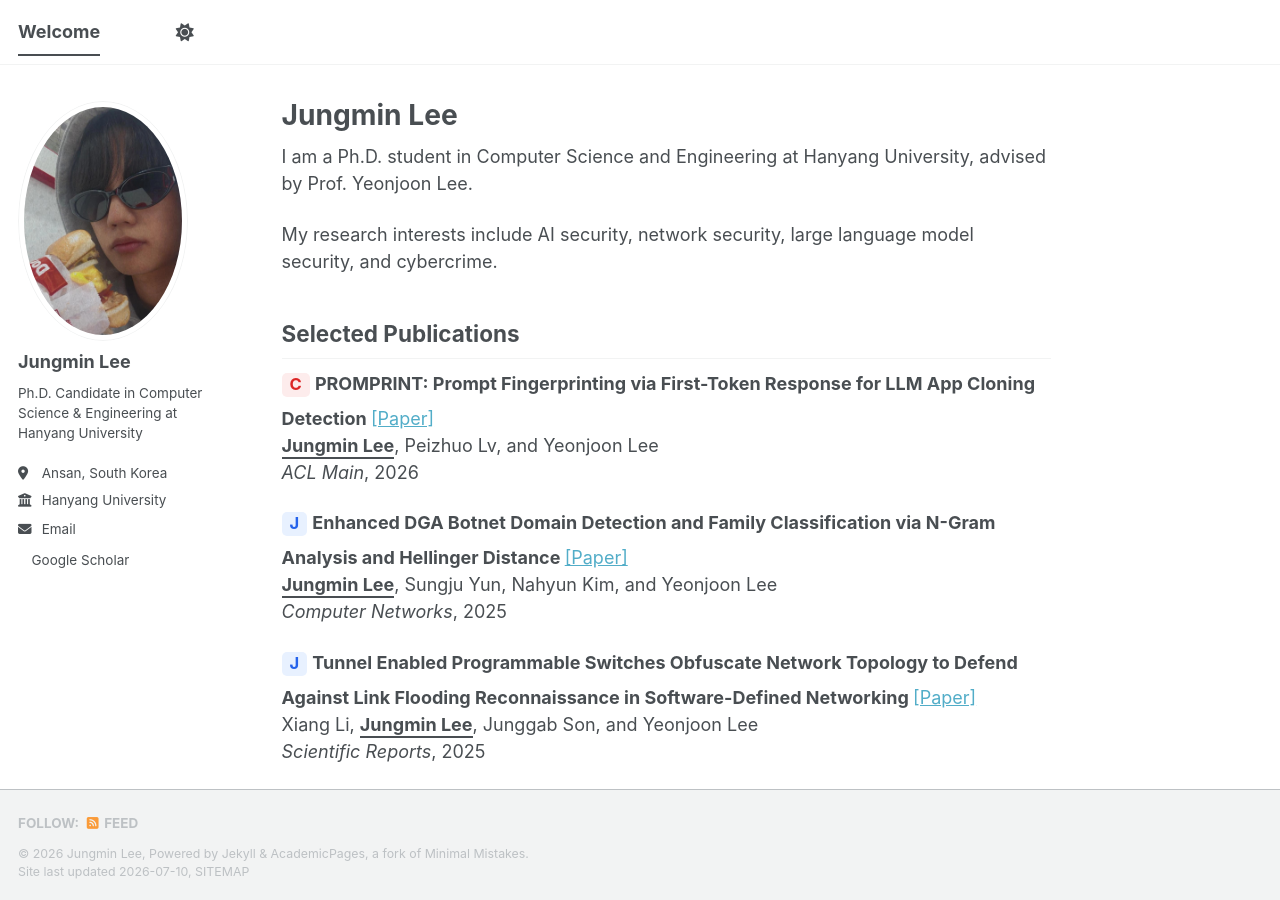
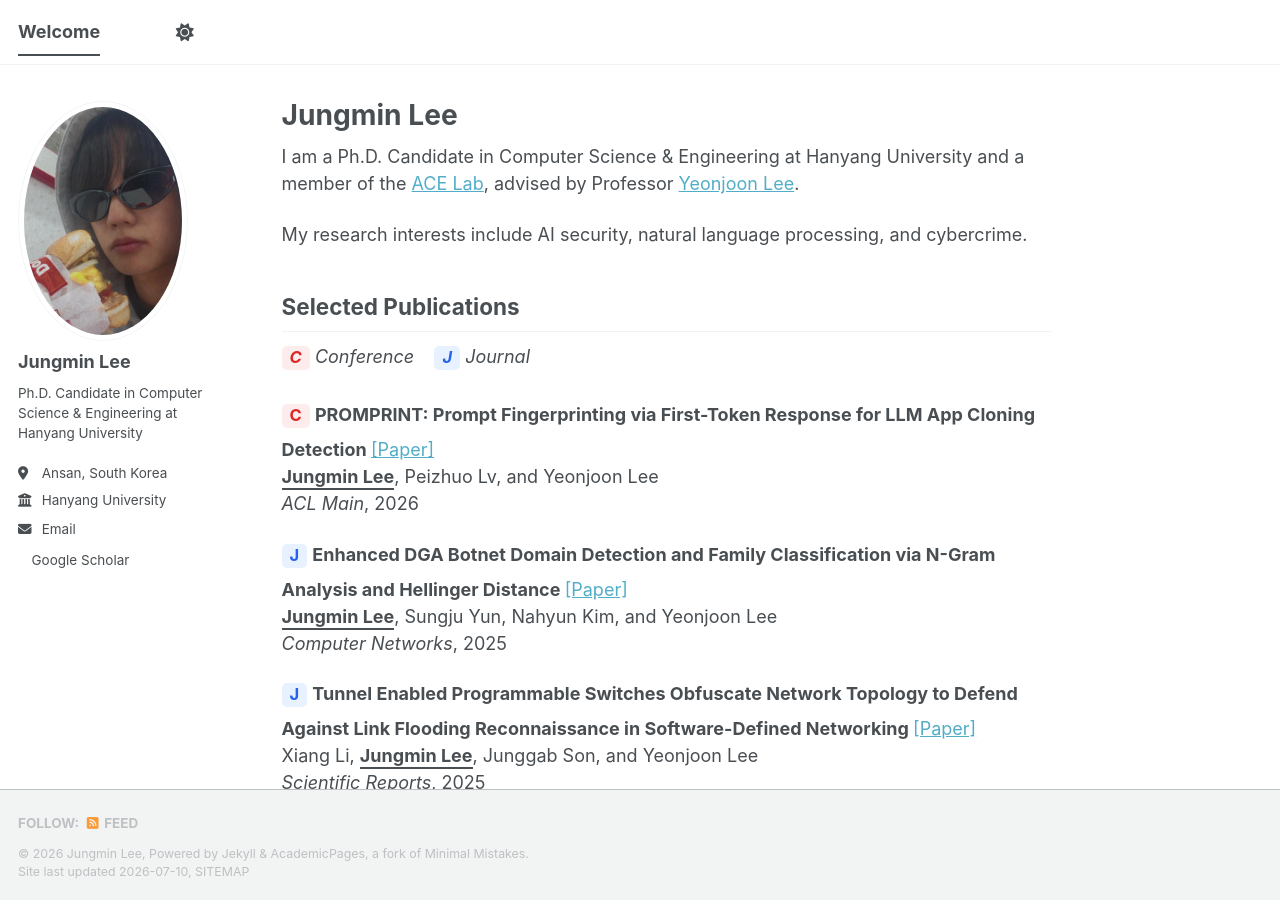
Before and after one commit to jm-lee00/jm-lee00.github.io, a Jekyll site: the page built from _pages/about.md, in a window 1280 px wide and 900 px high. Built offline with Jekyll 4.4.1, drawn with Linux system fonts in a browser that asks for light colours; a style sheet for code colours, icons or effects is not loaded.

Commit message:
Modification

```diff
--- a/_pages/about.md
+++ b/_pages/about.md
@@ -7,13 +7,13 @@ redirect_from:
   - /about.html
 ---
 
-I am a Ph.D. student in Computer Science and Engineering at Hanyang University,
-advised by Prof. Yeonjoon Lee.
+I am a Ph.D. Candidate in Computer Science & Engineering at Hanyang University and a member of the [ACE Lab](https://ace.hanyang.ac.kr/), advised by Professor [Yeonjoon Lee](https://scholar.google.com/citations?user=gx1HOgIAAAAJ&hl=ko).
 
-My research interests include AI security, network security,
-large language model security, and cybercrime.
+My research interests include AI security, natural language processing, and cybercrime.
 
 ## Selected Publications
+
+*<span class="venue conference">C</span> Conference &nbsp;&nbsp; <span class="venue journal">J</span> Journal*
 
 <span class="venue conference">C</span>
 <strong class="paper-title">
```
